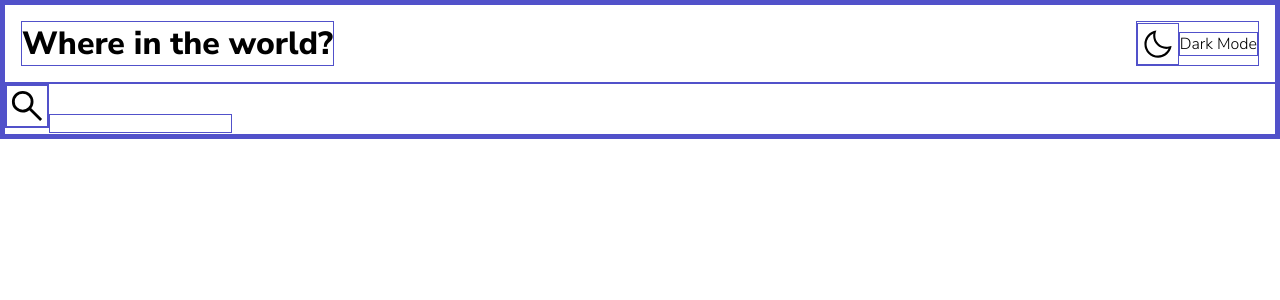
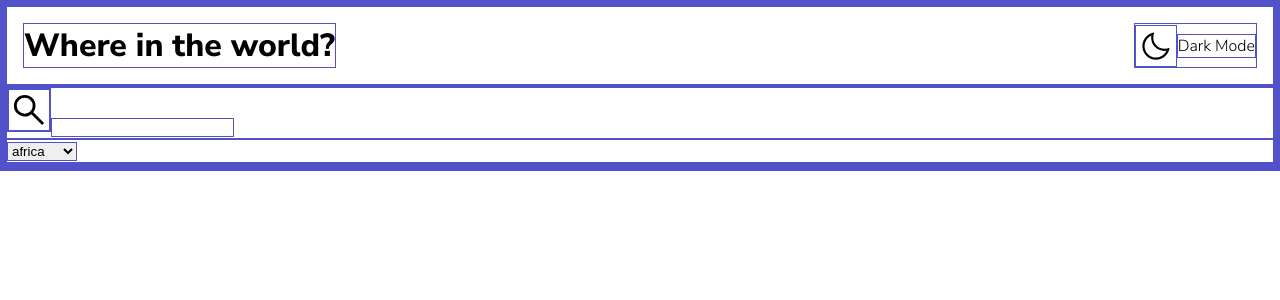
Before and after one commit to BeltserG/contries-search-with-theme-switcher, a React app: page / in a window 1280 px wide. Shown: the top 300 px of the page. Built offline with nearby package versions, Linux system fonts and the light colour scheme.

Commit message:
More structure

```diff
--- a/src/app/App.js
+++ b/src/app/App.js
@@ -1,8 +1,7 @@
 import React from "react";
-import {Header} from "../widgets/header/Header"
-import {CountrySearch} from "/src/features/CountrySearch/CountrySearch"
+import MainPage from "../pages/MainPage/MainPage";
 import "./styles/App.scss"
-const cn = require('classnames');
+import classNames from "classnames";
 
 function App (){
     const [darkMode, setDarkMode] = React.useState(false);
@@ -11,14 +10,12 @@ function App (){
         setDarkMode(prev=>!prev);
     }
     return (
-        <div className={cn(darkModeClass)}>
-            <Header
+        <div className={classNames("app-container", darkModeClass)}>
+            <MainPage
                 changeMode={changeMode}
                 darkMode={darkMode}
             />
-            <CountrySearch/>
         </div>
     )
 }
-
 export {App}
--- /dev/null
+++ b/src/features/RegionFilter/RegionFilter.js
@@ -0,0 +1,18 @@
+import React from "react";
+import "./styles/RegionFilter.scss";
+
+const RegionFilter = ()=>{
+    return(
+        <div className="filter-container">
+            <select className="filter__select">
+                <option value="africa">africa</option>
+                <option value="america">america</option>
+                <option value="asia">asia</option>
+                <option value="europe">europe</option>
+                <option value="oceania">oceania</option>
+            </select>
+        </div>
+    )
+}
+
+export {RegionFilter}
--- /dev/null
+++ b/src/features/RegionFilter/styles/RegionFilter.scss
@@ -0,0 +1 @@
+@use "/src/app/styles/Variables" as v;
--- /dev/null
+++ b/src/pages/MainPage/MainPage.js
@@ -0,0 +1,25 @@
+import React from 'react';
+import { Header } from '../../widgets/header/Header';
+import { CountrySearch } from '../../features/CountrySearch/CountrySearch';
+import { RegionFilter } from '../../features/RegionFilter/RegionFilter';
+import SearchResults from '../../widgets/SearchResults/SearchResults';
+
+function MainPage(props) {
+  return (
+    <div className='main-page'>
+        <header>
+            <Header
+                changeMode={props.changeMode}
+                darkMode={props.darkMode}
+            />
+        </header>
+        <main>
+            <CountrySearch />
+            <RegionFilter />
+            <SearchResults />
+        </main>
+    </div>
+  )
+}
+
+export default MainPage;
--- /dev/null
+++ b/src/widgets/SearchResults/SearchResults.js
@@ -0,0 +1,10 @@
+import classNames from 'classnames';
+import React from 'react';
+
+const SearchResults = () => {
+  return (
+    <div className={classNames("search-results")}></div>
+  )
+}
+
+export default SearchResults
--- a/src/widgets/header/Header.js
+++ b/src/widgets/header/Header.js
@@ -5,7 +5,7 @@ import "./styles/Header.scss";
 
 const Header = (props) =>{
     return(
-        <header className="header">
+        <div className="header">
             <h1 className="header__main-heading">Where in the world?</h1>
             <div className="header__color-theme" onClick={()=>props.changeMode()}>
                 <img className="header__color-theme--icon" src={
@@ -13,7 +13,7 @@ const Header = (props) =>{
                 }/>
                 <div className="header__color-theme--text">Dark Mode</div>
             </div>
-        </header>
+        </div>
     )
 }
 
```
Also changed, not shown: src/widgets/main/Main.js (deleted, +0 -11 lines), 1 other file (tests, documents, lock files or other folders).
